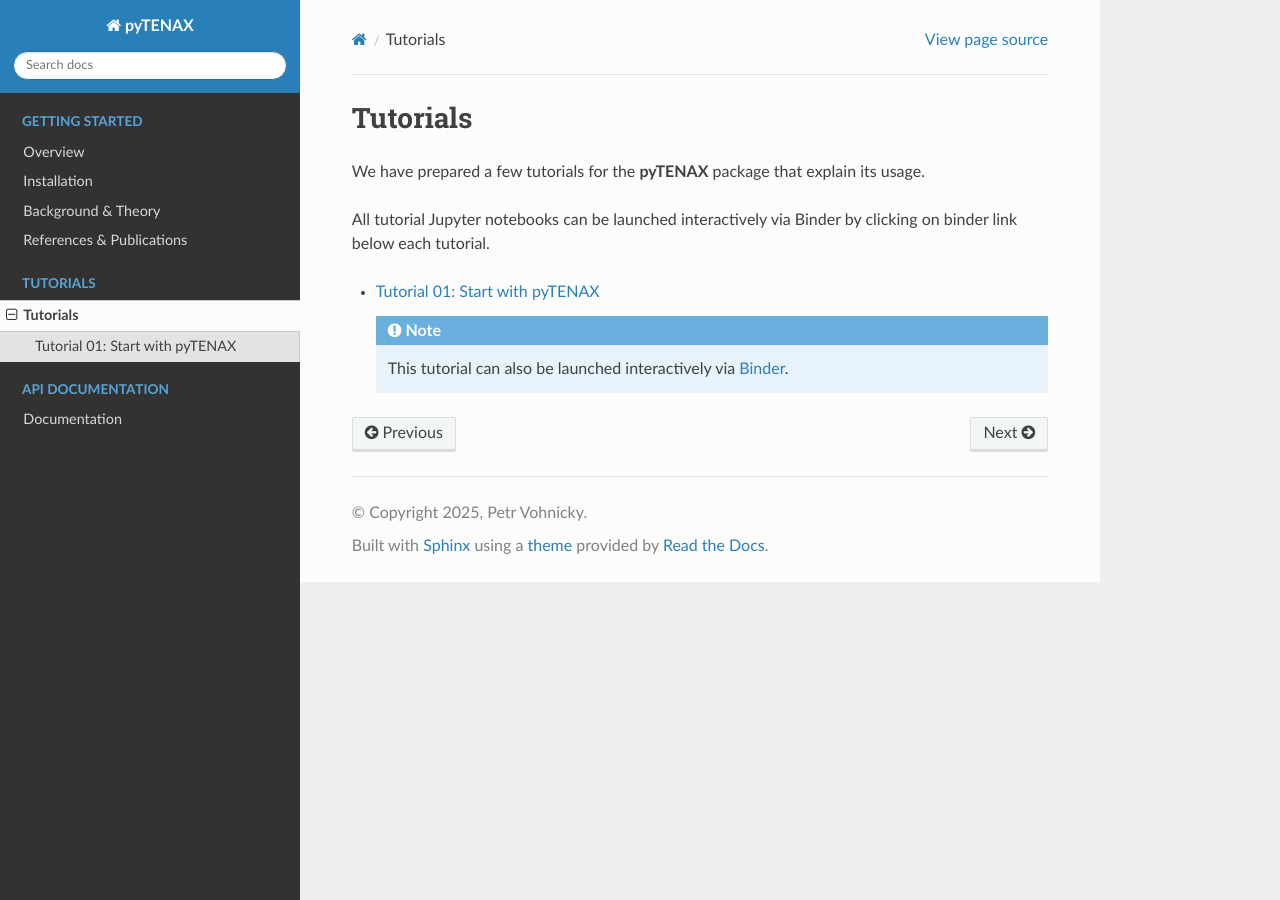
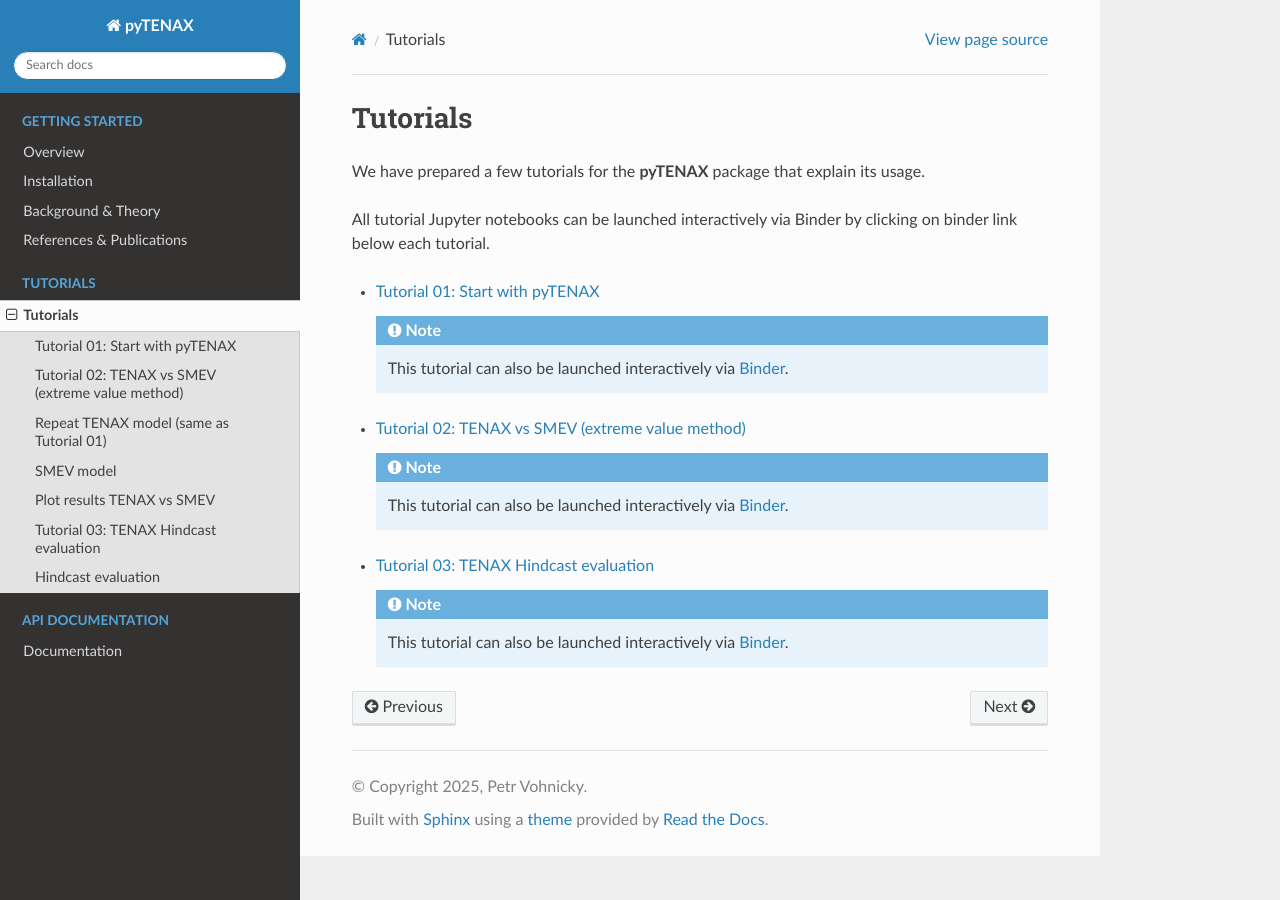
Before and after one commit to PetrVey/pyTENAX, a Sphinx documentation site: the page built from docs/source/tutorials/tutorials.rst, in a window 1280 px wide. Built offline with Sphinx 7.4.7 and the Read the Docs theme 3.1.0, drawn with Linux system fonts in a browser that asks for light colours.

Commit message:
added Tutorial 03

```diff
--- a/docs/source/tutorials/tutorials.rst
+++ b/docs/source/tutorials/tutorials.rst
@@ -12,7 +12,26 @@ All tutorial Jupyter notebooks can be launched interactively via Binder by click
      `Binder <https://mybinder.org/v2/gh/PetrVey/pyTENAX/feature_RDT?urlpath=%2Fdoc%2Ftree%2Fdocs%2Fsource%2Ftutorials%2FTutorial_01.ipynb>`_.
 
 
+- `Tutorial 02: TENAX vs SMEV (extreme value method) <tutorials/Tutorial_02.ipynb>`_
+
+  .. note::
+     This tutorial can also be launched interactively via
+     `Binder <https://mybinder.org/v2/gh/PetrVey/pyTENAX/feature_RDT?urlpath=%2Fdoc%2Ftree%2Fdocs%2Fsource%2Ftutorials%2FTutorial_03.ipynb>`_.
+
+
+- `Tutorial 03: TENAX Hindcast evaluation <tutorials/Tutorial_03.ipynb>`_
+
+  .. note::
+     This tutorial can also be launched interactively via
+     `Binder <https://mybinder.org/v2/gh/PetrVey/pyTENAX/feature_RDT?urlpath=%2Fdoc%2Ftree%2Fdocs%2Fsource%2Ftutorials%2FTutorial_03.ipynb>`_.
+
+
+
+
+
 .. toctree::
    :hidden:
 
    Tutorial_01.ipynb
+   Tutorial_02.ipynb
+   Tutorial_03.ipynb
```
Also changed, not shown: docs/source/tutorials/Tutorial_03.ipynb.
